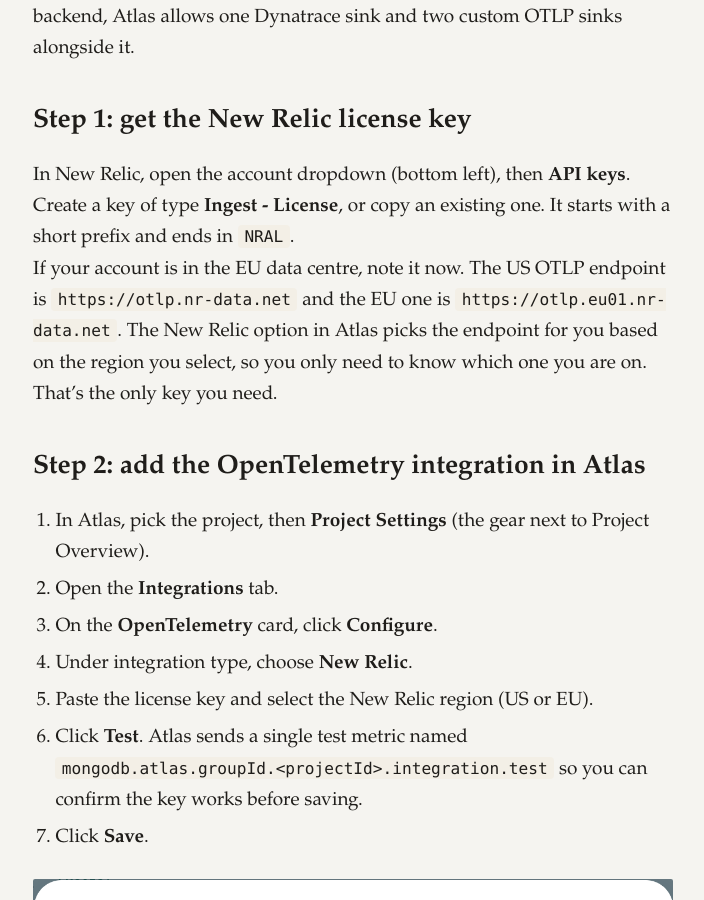
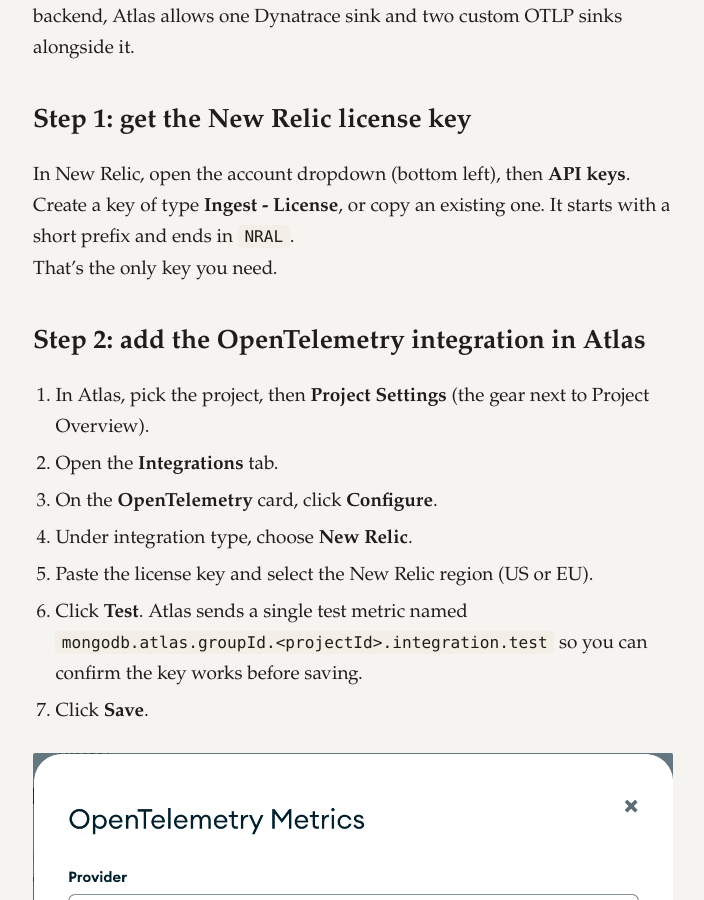
Before and after one commit to andibaso/andibaso.github.io, a Jekyll site: the page built from _posts/2026-10-30-atlas-metrics-new-relic-opentelemetry.md, in a window 1280 px wide and 900 px high, scrolled down 1961 px. Shown: the whole window, without its empty margins (287-991 px from the left). Built offline with Jekyll 4.4.1, drawn with Linux system fonts in a browser that asks for light colours; comment, search, counter and statistics services are not loaded; some of the changed text lies outside the part shown.

Commit message:
Simplify New Relic integration instructions
Removed unnecessary EU data center note and simplified JSON download instructions.

```diff
--- a/_posts/2026-10-30-atlas-metrics-new-relic-opentelemetry.md
+++ b/_posts/2026-10-30-atlas-metrics-new-relic-opentelemetry.md
@@ -33,8 +33,6 @@
 ## Step 1: get the New Relic license key
 
 In New Relic, open the account dropdown (bottom left), then **API keys**. Create a key of type **Ingest - License**, or copy an existing one. It starts with a short prefix and ends in `NRAL`.
-
-If your account is in the EU data centre, note it now. The US OTLP endpoint is `https://otlp.nr-data.net` and the EU one is `https://otlp.eu01.nr-data.net`. The New Relic option in Atlas picks the endpoint for you based on the region you select, so you only need to know which one you are on.
 
 That's the only key you need.
 
@@ -176,7 +174,7 @@
 {% raw %}- **Variables with `excluded: true`** start switched off, so the dashboard shows every cluster until you turn the filter on. Use `IN ({{cluster}})` rather than `=` so multi-select works.{% endraw %}
 - **Facet by host.** `derivative()` is worked out per series, so mixing hosts in one series gives wrong numbers. Add `FACET mongodb.process.host` to anything that uses it.
 
-The full JSON comes from a short Python script, so the account ID and attribute names are set once instead of edited in 70 places. Download both here: [gen_dashboard.py]({{ site.baseurl }}/assets/files/gen_dashboard.py) and [mongodb-atlas-otel-dashboard.json]({{ site.baseurl }}/assets/files/mongodb-atlas-otel-dashboard.json)
+You can download the full JSON here:  [mongodb-atlas-otel-dashboard.json]({{ site.baseurl }}/assets/files/mongodb-atlas-otel-dashboard.json)
 
 ![New Relic dashboard, Overview page]({{ site.baseurl }}/assets/images/atlas-otel-dashboard.png)
 <!-- TODO: screenshot of the imported dashboard, Overview page -->
```
